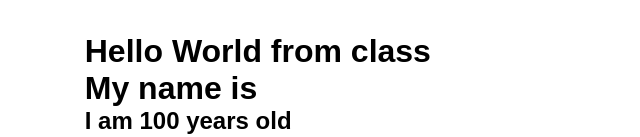
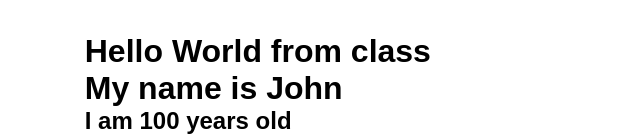
Before and after one commit to nimely111/React-Coding-snippet, a React (Vite) app: page / in a window 1280 px wide. Shown: the part 812-949 px from the top of the page, without its empty margins (319-959 px from the left). Built offline with nearby package versions, Linux system fonts and the light colour scheme.

Commit message:
add data for the name state

```diff
--- a/src/react101/CompareFunctionToClass.jsx
+++ b/src/react101/CompareFunctionToClass.jsx
@@ -5,7 +5,7 @@ import { useState } from 'react'
 
 
 function CompareFunctionToClass(props) {
-  const [name, setName] = useState("")
+  const [name, setName] = useState("John")
   const [age, setAge] = useState(100)
   const [isMale, setIsMale] = useState(true)
 
```
